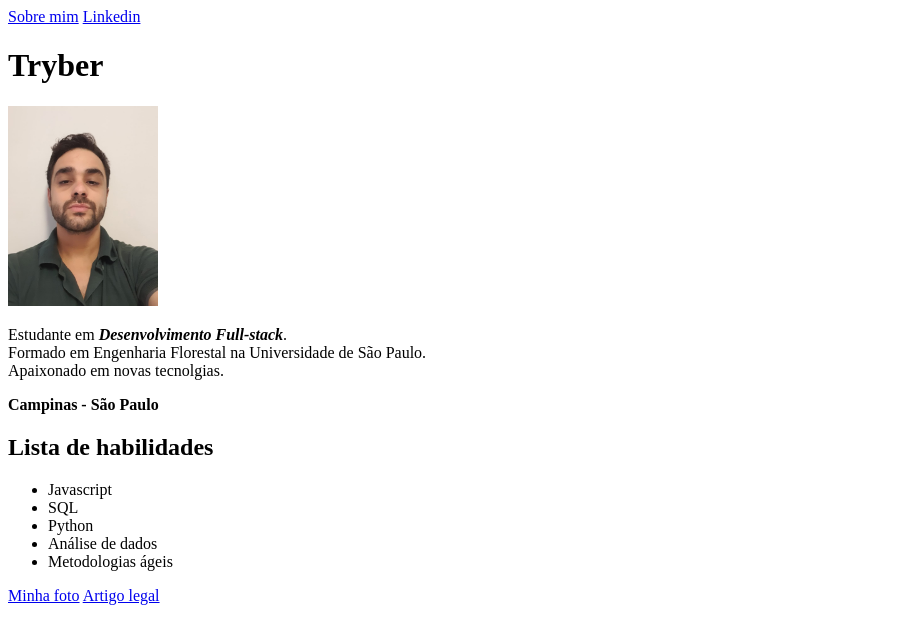
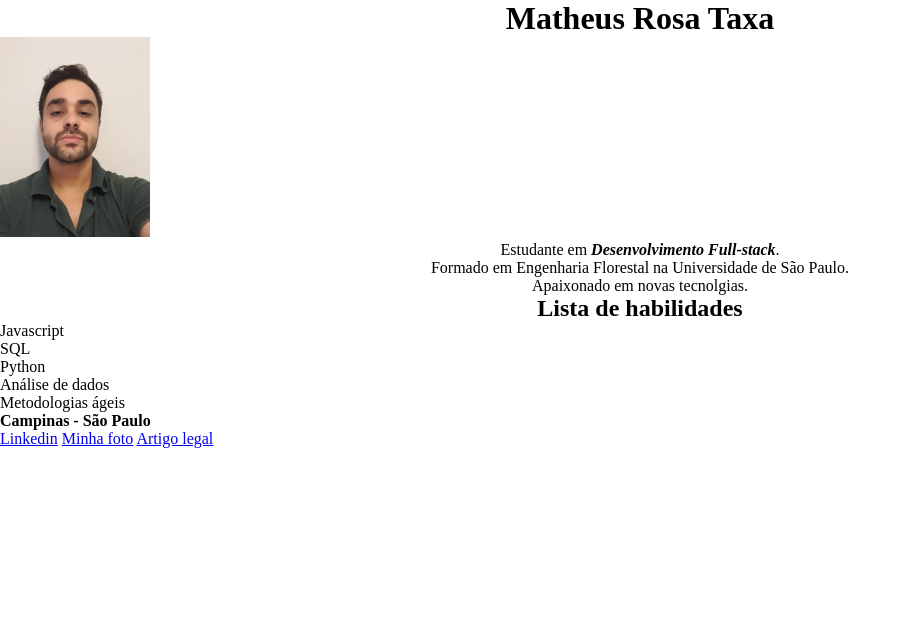
Before and after one commit to matheusrosa1/matheusrosa1.github.io, a plain HTML site: page index.html in a window 1280 px wide. Shown: the whole page, without its empty margins (0-908 px from the left). Drawn offline with Linux system fonts and the light colour scheme.

Commit message:
alterou index.html e adiciona style.css

```diff
--- a/index.html
+++ b/index.html
@@ -1,18 +1,17 @@
 <!DOCTYPE html>
 <html lang="pt-br">
 <head>
+  <link rel="stylesheet" href="style.css">
   <meta charset="UTF-8">
   <meta http-equiv="X-UA-Compatible" content="IE=edge">
   <meta name="viewport" content="width=device-width, initial-scale=1.0">
-  <title>Portfólio Web</title>
+  <title>Portfólio Web - Matheus Rosa</title>
 </head>
 <body>
-  <a href="#sobre-mim">Sobre mim</a>
-  <a href="https://www.linkedin.com/in/matheus-rosa-2a0652201/">Linkedin</a>
-  <h1 class="meuNome">Tryber</h1>
-  <img src="./perfil.jpeg" alt="foto de perfil" width="150px">
+  <h1 class="meuNome">Matheus Rosa Taxa</h1></div>
+  <div class="foto-de-perfil">
+  <img src="./perfil.jpeg" alt="foto de perfil" width="150px"></div>
   <p class="descricao">Estudante em <strong><em>Desenvolvimento Full-stack</em></strong>. <br>Formado em Engenharia Florestal na Universidade de São Paulo.<br> Apaixonado em novas tecnolgias.</p>
-  <p class="resido"><strong>Campinas - São Paulo</strong></p>
   <h2>Lista de habilidades</h2>
   <ul>
     <li class="javascript">Javascript</li>
@@ -21,6 +20,8 @@
     <li class="bootstrap">Análise de dados</li>
     <li class="metoAgil">Metodologias ágeis</li>
   </ul>
+  <p class="local"><strong>Campinas - São Paulo</strong></p>
+  <a href="https://www.linkedin.com/in/matheus-rosa-2a0652201/">Linkedin</a>
   <a href="#minha-foto">Minha foto</a>
   <a href="https://blog.betrybe.com/python/" target="_blank">Artigo legal</a>
 </body>
--- /dev/null
+++ b/style.css
@@ -0,0 +1,28 @@
+* {
+    margin: 0;
+    padding: 0;
+}
+
+body {
+    font-family: 'Times New Roman', Times, serif;
+}
+
+
+h1 {
+    text-align: center;
+    margin: auto;
+}
+
+.foto-de-perfil {
+    margin: auto;
+
+}
+
+.descricao {
+    text-align: center;
+    margin: auto;
+}
+
+h2 {
+    text-align: center;
+}
```
